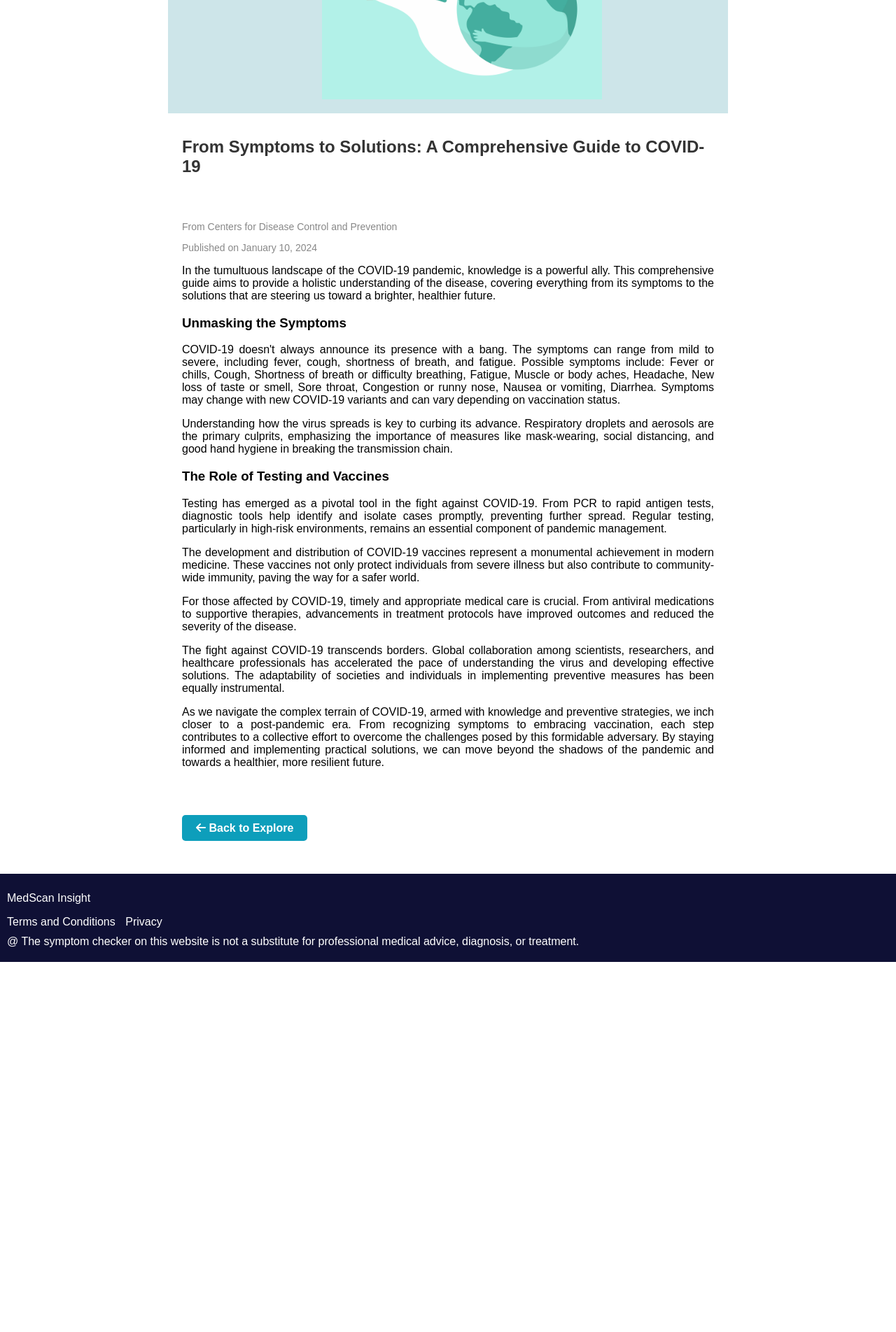
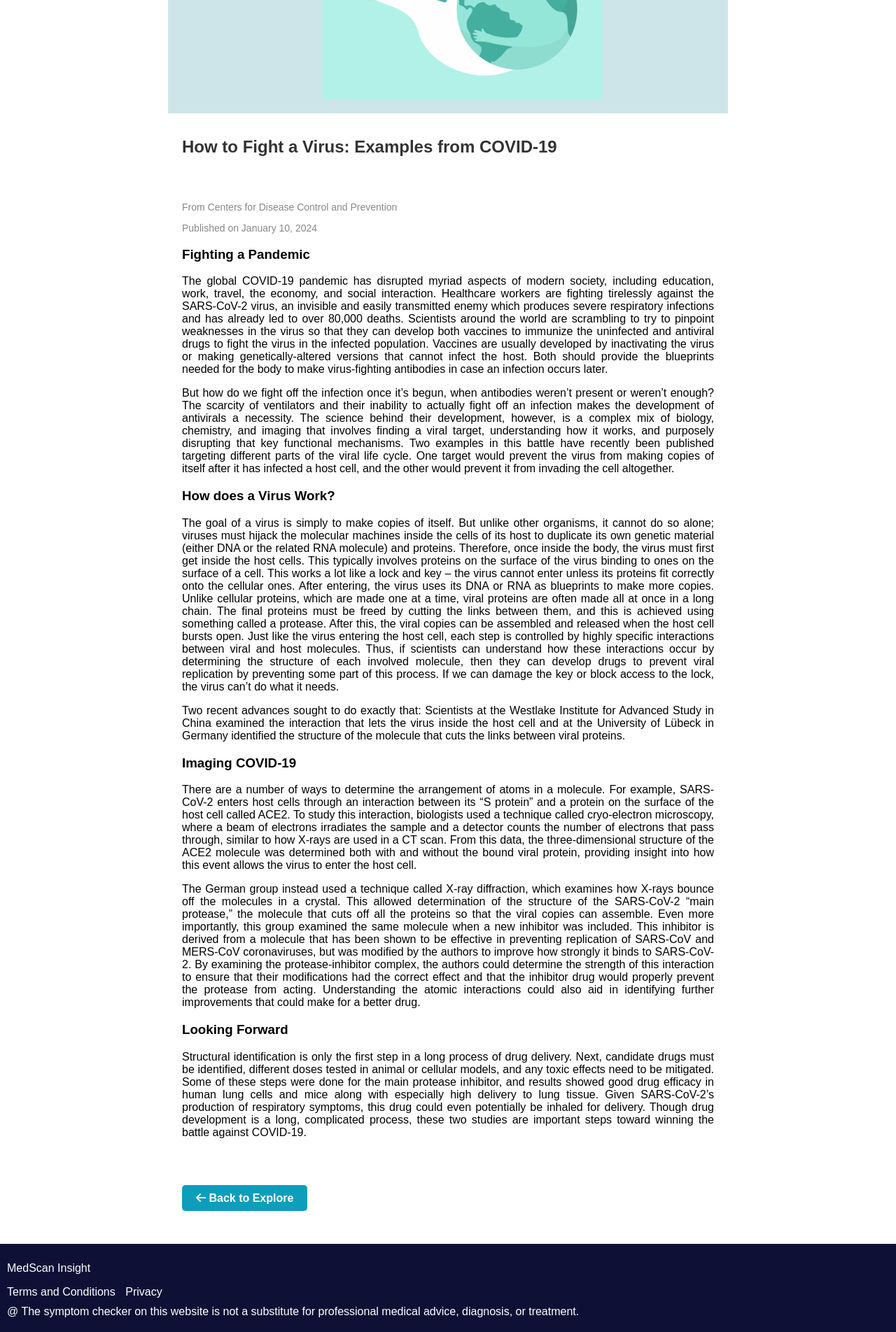
Before and after one commit to Kolinhtetwin/Final_project, a Flask app: page /blog_post_2 in a window 1280 px wide. Shown: the part 398-2302 px from the top of the page at 70% size. Before the commit the page ends 1773 px from the top, so only its background shows below. Run offline with Flask 3, Linux system fonts and the light colour scheme; some libraries are stand-ins or nearby versions.

Commit message:
Adding all the files with the blog-post-2

```diff
--- a/templates/blog_post_2.html
+++ b/templates/blog_post_2.html
@@ -10,59 +10,85 @@
 <article class="blog-post">
     <img src="{{ url_for('static',filename='blog_post_2.jpg')}}" alt="Blog Post Image">
 
-    <h1 class="h1">From Symptoms to Solutions: A Comprehensive Guide to COVID-19</h1>
+    <h1 class="h1">How to Fight a Virus: Examples from COVID-19</h1>
 
     <div class="content">
         <p class="metadata">From Centers for Disease Control and Prevention</p>
         <p class="metadata">Published on January 10, 2024</p>
 
+        <h3>Fighting a Pandemic</h3>
         <p>
-            In the tumultuous landscape of the COVID-19 pandemic, knowledge is a powerful ally.
-            This comprehensive guide aims to provide a holistic understanding of the disease,
-            covering everything from its symptoms to the solutions that are steering us toward
-            a brighter, healthier future.
-        </p>
-        <h3>Unmasking the Symptoms</h3>
-        <p>
-            COVID-19 doesn't always announce its presence with a bang. The symptoms can range from
-            mild to severe, including fever, cough, shortness of breath, and fatigue. Possible symptoms include:
-            Fever or chills, Cough, Shortness of breath or difficulty breathing, Fatigue, Muscle or body aches,
-            Headache, New loss of taste or smell, Sore throat, Congestion or runny nose, Nausea or vomiting, Diarrhea.
-            Symptoms may change with new COVID-19 variants and can vary depending on vaccination status.
+            The global COVID-19 pandemic has disrupted myriad aspects of modern society, including education,
+            work, travel, the economy, and social interaction. Healthcare workers are fighting tirelessly against
+            the SARS-CoV-2 virus, an invisible and easily transmitted enemy which produces severe respiratory
+            infections and has already led to over 80,000 deaths. Scientists around the world are scrambling to
+            try to pinpoint weaknesses in the virus so that they can develop both vaccines to immunize the uninfected
+            and antiviral drugs to fight the virus in the infected population. Vaccines are usually developed by
+            inactivating the virus or making genetically-altered versions that cannot infect the host. Both should
+            provide the blueprints needed for the body to make virus-fighting antibodies in case an infection occurs later.
         </p>
         <p>
-            Understanding how the virus spreads is key to curbing its advance. Respiratory droplets and aerosols
-            are the primary culprits, emphasizing the importance of measures like mask-wearing, social distancing,
-            and good hand hygiene in breaking the transmission chain.
+            But how do we fight off the infection once it’s begun, when antibodies weren’t present or weren’t enough?
+            The scarcity of ventilators and their inability to actually fight off an infection makes the development
+            of antivirals a necessity. The science behind their development, however, is a complex mix of biology,
+            chemistry, and imaging that involves finding a viral target, understanding how it works, and purposely
+            disrupting that key functional mechanisms. Two examples in this battle have recently been published
+            targeting different parts of the viral life cycle. One target would prevent the virus from making copies
+            of itself after it has infected a host cell, and the other would prevent it from invading the cell altogether.
         </p>
-        <h3>The Role of Testing and Vaccines</h3>
+        <h3>How does a Virus Work?</h3>
         <p>
-            Testing has emerged as a pivotal tool in the fight against COVID-19. From PCR to rapid antigen tests,
-            diagnostic tools help identify and isolate cases promptly, preventing further spread. Regular testing,
-            particularly in high-risk environments, remains an essential component of pandemic management.
+            The goal of a virus is simply to make copies of itself. But unlike other organisms, it cannot do so alone;
+            viruses must hijack the molecular machines inside the cells of its host to duplicate its own genetic
+            material (either DNA or the related RNA molecule) and proteins. Therefore, once inside the body, the
+            virus must first get inside the host cells. This typically involves proteins on the surface of the virus
+            binding to ones on the surface of a cell. This works a lot like a lock and key – the virus cannot enter
+            unless its proteins fit correctly onto the cellular ones. After entering, the virus uses its DNA or RNA
+            as blueprints to make more copies. Unlike cellular proteins, which are made one at a time, viral proteins
+            are often made all at once in a long chain. The final proteins must be freed by cutting the links between
+            them, and this is achieved using something called a protease. After this, the viral copies can be assembled
+            and released when the host cell bursts open. Just like the virus entering the host cell, each step is
+            controlled by highly specific interactions between viral and host molecules. Thus, if scientists can
+            understand how these interactions occur by determining the structure of each involved molecule, then
+            they can develop drugs to prevent viral replication by preventing some part of this process. If we can
+            damage the key or block access to the lock, the virus can’t do what it needs.
         </p>
         <p>
-            The development and distribution of COVID-19 vaccines represent a monumental achievement in modern medicine.
-            These vaccines not only protect individuals from severe illness but also contribute to community-wide
-            immunity, paving the way for a safer world.
+            Two recent advances sought to do exactly that: Scientists at the Westlake Institute for Advanced Study
+            in China examined the interaction that lets the virus inside the host cell and at the University of Lübeck
+            in Germany identified the structure of the molecule that cuts the links between viral proteins.
+        </p>
+        <h3>Imaging COVID-19</h3>
+        <p>
+            There are a number of ways to determine the arrangement of atoms in a molecule. For example, SARS-CoV-2
+            enters host cells through an interaction between its “S protein” and a protein on the surface of the host
+            cell called ACE2. To study this interaction, biologists used a technique called cryo-electron microscopy,
+            where a beam of electrons irradiates the sample and a detector counts the number of electrons that pass
+            through, similar to how X-rays are used in a CT scan. From this data, the three-dimensional structure
+            of the ACE2 molecule was determined both with and without the bound viral protein, providing insight
+            into how this event allows the virus to enter the host cell.
         </p>
         <p>
-            For those affected by COVID-19, timely and appropriate medical care is crucial. From antiviral medications
-            to supportive therapies, advancements in treatment protocols have improved outcomes and reduced the severity
-            of the disease.
+            The German group instead used a technique called X-ray diffraction, which examines how X-rays bounce
+            off the molecules in a crystal. This allowed determination of the structure of the SARS-CoV-2
+            “main protease,” the molecule that cuts off all the proteins so that the viral copies can assemble.
+            Even more importantly, this group examined the same molecule when a new inhibitor was included.
+            This inhibitor is derived from a molecule that has been shown to be effective in preventing replication
+            of SARS-CoV and MERS-CoV coronaviruses, but was modified by the authors to improve how strongly it binds
+            to SARS-CoV-2. By examining the protease-inhibitor complex, the authors could determine the strength of
+            this interaction to ensure that their modifications had the correct effect and that the inhibitor drug
+            would properly prevent the protease from acting. Understanding the atomic interactions could also aid
+            in identifying further improvements that could make for a better drug.
         </p>
+        <h3> Looking Forward </h3>
         <p>
-           The fight against COVID-19 transcends borders. Global collaboration among scientists, researchers,
-            and healthcare professionals has accelerated the pace of understanding the virus and developing
-            effective solutions. The adaptability of societies and individuals in implementing preventive measures
-            has been equally instrumental.
-        </p>
-        <p>
-            As we navigate the complex terrain of COVID-19, armed with knowledge and preventive strategies,
-            we inch closer to a post-pandemic era. From recognizing symptoms to embracing vaccination, each step
-            contributes to a collective effort to overcome the challenges posed by this formidable adversary.
-            By staying informed and implementing practical solutions, we can move beyond the shadows of the pandemic
-            and towards a healthier, more resilient future.
+           Structural identification is only the first step in a long process of drug delivery. Next, candidate
+            drugs must be identified, different doses tested in animal or cellular models, and any toxic effects
+            need to be mitigated. Some of these steps were done for the main protease inhibitor, and results showed
+            good drug efficacy in human lung cells and mice along with especially high delivery to lung tissue.
+            Given SARS-CoV-2’s production of respiratory symptoms, this drug could even potentially be inhaled for
+            delivery. Though drug development is a long, complicated process, these two studies are important steps
+            toward winning the battle against COVID-19.
         </p>
     </div>
 
```
Also changed, not shown: templates/explore.html (+5 -3 lines).
